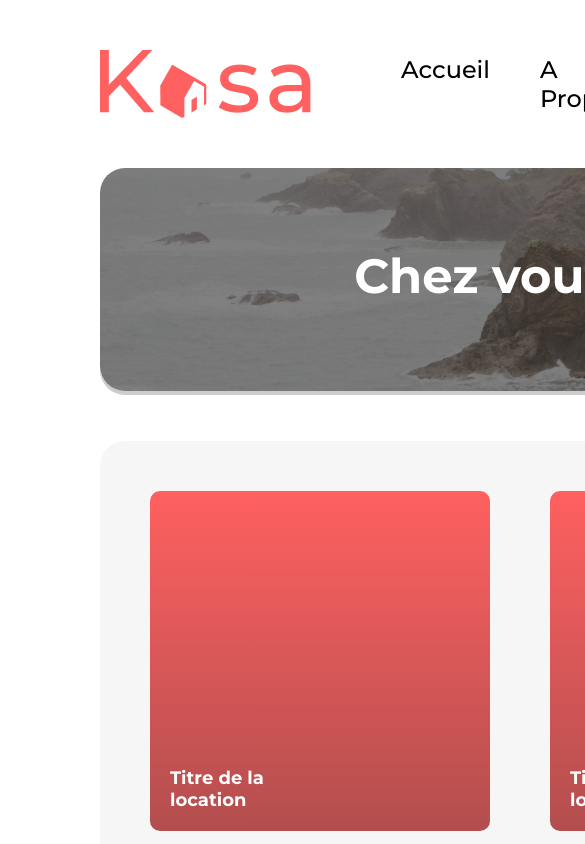
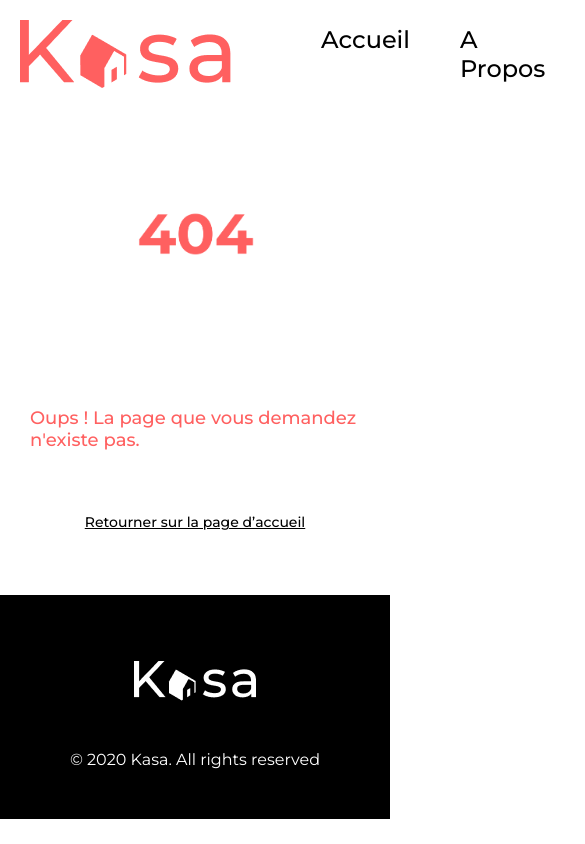
Before and after one commit to G-e-s-s/OC_Projet_4_React, a React (Create React App) app: page / in a window 390 px wide. Shown: the top 844 px of the page, 585 px wide, since content can reach past the window. Built offline with nearby package versions, Linux system fonts and the light colour scheme.

Commit message:
Creation page 404

```diff
--- a/src/App.js
+++ b/src/App.js
@@ -2,15 +2,17 @@ import { Routes, Route } from 'react-router-dom';
 import Home from './pages/Home/home';
 import Headernav from '../src/components/Header/header';
 import Footer from '../src/components/Footer/footer';
-import './styles/home.css';
+// import './styles/home.css';
+import Error from './pages/Error/error'
 
 const App = () => {
     return (
         <div>
             <Headernav/>
             <Routes>
-                <Route path='/' element= {<Home/>}>
-                </Route>
+                {/* <Route path='/' element= {<Home/>}> </Route> */}
+                <Route path='/' element= {<Error/>}> </Route>
+
             </Routes>
             <Footer/>
         </div>
--- /dev/null
+++ b/src/pages/Error/error.jsx
@@ -0,0 +1,20 @@
+import React from 'react';
+import '../../styles/error.css';
+import ImgError from '../../assets/404.png';
+
+
+const Error = () => {
+    return (
+      <div>
+       <main>
+            <div className="Error">
+            <img className="imgError" src={ImgError} alt='404'></img>
+            <p className="textError">Oups ! La page que vous demandez n'existe pas.</p>
+            <a href='..//Home/home'><p className="return">Retourner sur la page d’accueil</p></a>
+            </div>
+        </main>
+      </div>
+    )
+}
+
+export default Error
--- a/src/pages/Home/home.jsx
+++ b/src/pages/Home/home.jsx
@@ -2,7 +2,7 @@ import React from 'react';
 // import Headernav from '../../components/Header/header';
 // import Footer from '../../components/Footer/footer';
 import '../../styles/home.css';
-import ImgBanniere from '../../assets/ImgHome.jpg'
+import ImgBanniere from '../../assets/ImgHome.jpg';
 
 const Home = () => {
   return (
--- /dev/null
+++ b/src/styles/error.css
@@ -0,0 +1,57 @@
+/* 404 */
+.Error {
+    display: flex;
+    align-items: center;
+    flex-direction: column;
+}
+.imgError {
+    padding: 100px 0 100px 0;
+}
+.textError {
+    color: #FF6060;
+    font-size: 36px;
+    font-weight: 500;
+    padding-bottom: 100px;
+}
+.Error a {
+    color: black;
+}
+.return {
+    font-size: 18px;
+    font-weight: 500;
+}
+
+/* @media all and (max-width: 1440) {
+    .Error{
+        width: 100%;
+    }
+    .imgError{
+        width: 50%;
+        padding: 40px;
+    }
+    .return{
+        width: 50%;
+    }
+} */
+
+@media all and (max-width: 1000px) {
+    .Error{
+        width: 100%;
+    }
+    .imgError{
+        width: 50%;
+    }
+    .textError{
+        font-size: 18px;
+        padding: 30px;
+    }
+    .return{
+        font-size: 14px;
+    }
+}
+
+@media all and (max-width: 650px) {
+    .imgError{
+        width: 30%;
+    }
+}
--- a/src/styles/footer.css
+++ b/src/styles/footer.css
@@ -1,20 +1,36 @@
 /* FOOTER */
 #blackBar {
 	background-color: black;
-	height: 209px;
   margin-top: 50px;
+  display: flex;
+  align-items: center;
+  flex-direction: column;
+  width: 100%;
 }
 .logoFooter {
-  display: flex;
-  justify-content: center;
-  align-items: center;
   padding-top: 66px;
   height: 39px;
 }
 .footerItem {
   color: white;
-  display: flex;
-  align-items: center;
-  justify-content: center;
-  margin-top: 50px;
+  margin: 50px 0 50px 0;
 }
+
+@media all and (max-width: 1440) {
+  #blackBar {
+    width: 100%;
+  }
+
+}
+
+@media all and (max-width: 1000px) {
+  #blackBar {
+    width: 100%;
+  }
+}
+
+@media all and (max-width: 650px) {
+  #blackBar {
+    width: 100%;
+  }
+}
--- a/src/styles/header.css
+++ b/src/styles/header.css
@@ -25,3 +25,10 @@
   border-bottom: black 2px solid;
   color: black
 }
+
+@media all and (min-width: 374px) {
+    .navbar {
+		width: 100%;
+		padding: 20px;
+    }
+}
```
Also changed, not shown: src/pages/APropos/apropos.jsx (added, +20 -0 lines), src/pages/Logements/logements.jsx (added, +14 -0 lines), src/assets/404.png (added), src/assets/ImgAPropos.png (added), src/styles/apropos.css (added), src/styles/logements.css (added).
